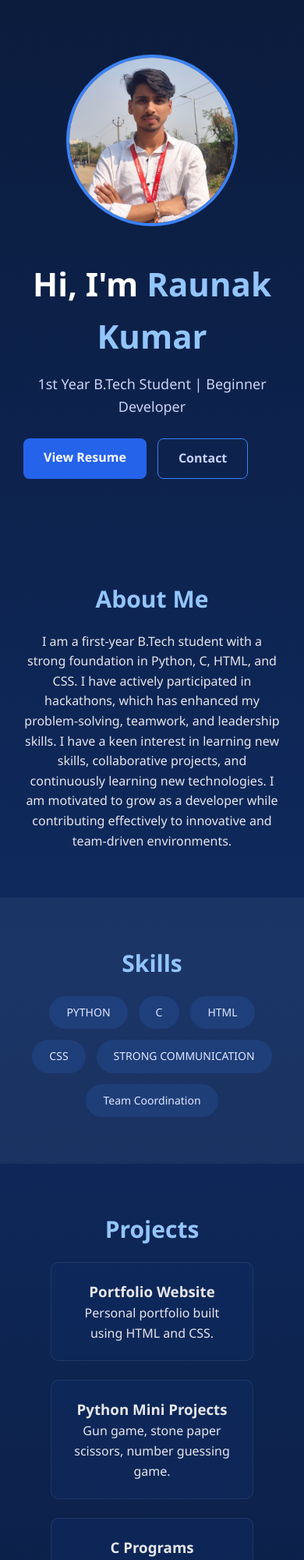
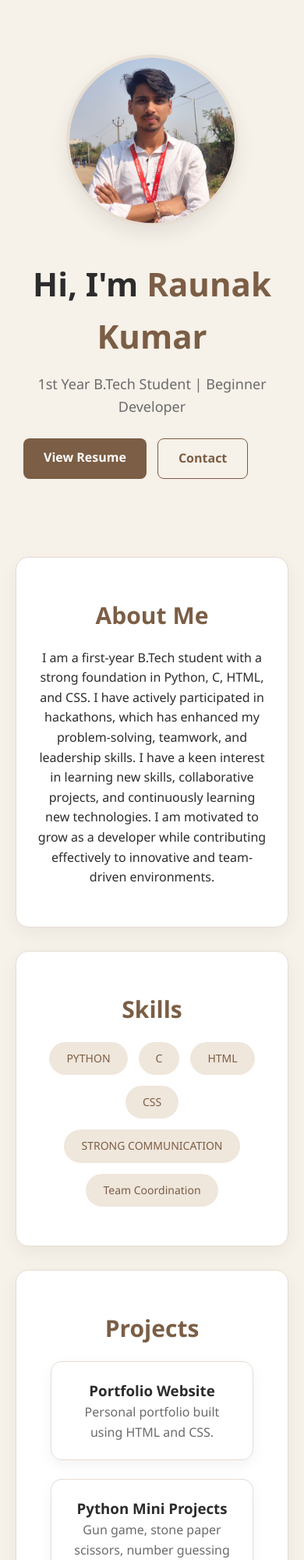
Before and after one commit to raunak76/My-Portfolio, a plain HTML site: page index.html in a window 390 px wide. Shown: the top 2000 px of the page at 78% size. Drawn offline with Linux system fonts and the light colour scheme.

Commit message:
Refactor CSS styles for improved design and layout
Updated styles for body, navbar, hero section, buttons, sections, skills, projects, and footer. Improved overall design and responsiveness.

```diff
--- a/style.css
+++ b/style.css
@@ -5,14 +5,10 @@
   font-family: "Segoe UI", Inter, sans-serif;
 }
 
+/* BODY */
 body {
-  background: linear-gradient(
-    180deg,
-    #0b1c3d 0%,
-    #0f2a5f 50%,
-    #0b1c3d 100%
-  );
-  color: #e5e7eb;
+  background: #f6f1e9;
+  color: #2c2c2c;
   line-height: 1.6;
 }
 
@@ -22,23 +18,29 @@ body {
   justify-content: space-between;
   align-items: center;
   padding: 18px 60px;
-  background: rgba(11, 28, 61, 0.9);
-  border-bottom: 1px solid rgba(255,255,255,0.08);
+  background: #ffffff;
+  border-bottom: 1px solid #e6ddd3;
+  box-shadow: 0 4px 12px rgba(0,0,0,0.04);
 }
 
-.navbar h2 {
-  color: #93c5fd;
+.logo h2 {
+  color: #7b5e45;
+}
+
+.logo span {
+  font-size: 12px;
+  color: #8b7d6b;
 }
 
 .navbar a {
   margin-left: 22px;
   text-decoration: none;
-  color: #c7d2fe;
+  color: #6b6b6b;
   font-weight: 500;
 }
 
 .navbar a:hover {
-  color: #ffffff;
+  color: #7b5e45;
 }
 
 /* HERO */
@@ -57,16 +59,16 @@ body {
 
 .hero h1 {
   font-size: 42px;
-  color: #ffffff;
+  color: #2c2c2c;
 }
 
 .hero span {
-  color: #93c5fd;
+  color: #7b5e45;
 }
 
 .subtitle {
   margin: 14px 0 26px;
-  color: #cbd5f5;
+  color: #6b6b6b;
   font-size: 18px;
 }
 
@@ -76,7 +78,8 @@ body {
   height: 220px;
   border-radius: 50%;
   object-fit: cover;
-  border: 4px solid #3b82f6;
+  border: 4px solid #e6ddd3;
+  box-shadow: 0 10px 24px rgba(0,0,0,0.08);
 }
 
 /* BUTTONS */
@@ -93,31 +96,35 @@ body {
 }
 
 .primary {
-  background: #2563eb;
+  background: #7b5e45;
   color: #ffffff;
+}
+
+.primary:hover {
+  background: #5f4633;
 }
 
 .secondary {
   background: transparent;
-  color: #c7d2fe;
-  border: 1px solid #3b82f6;
+  color: #7b5e45;
+  border: 1px solid #7b5e45;
 }
 
 /* SECTIONS */
 .section {
   padding: 70px 60px;
   text-align: center;
+  background: #ffffff;
+  margin: 40px 60px;
+  border-radius: 16px;
+  border: 1px solid #e6ddd3;
+  box-shadow: 0 8px 24px rgba(0,0,0,0.05);
 }
 
 .section h2 {
   font-size: 30px;
-  color: #93c5fd;
+  color: #7b5e45;
   margin-bottom: 18px;
-}
-
-/* LIGHT SECTIONS */
-.light {
-  background: rgba(255,255,255,0.05);
 }
 
 /* SKILLS */
@@ -129,8 +136,8 @@ body {
 }
 
 .skills span {
-  background: rgba(59,130,246,0.15);
-  color: #e0e7ff;
+  background: #efe6dc;
+  color: #7b5e45;
   padding: 10px 22px;
   border-radius: 999px;
   font-size: 14px;
@@ -147,17 +154,27 @@ body {
 .card {
   width: 260px;
   padding: 22px;
-  border-radius: 10px;
-  background: rgba(15, 42, 95, 0.6);
-  border: 1px solid rgba(255,255,255,0.08);
+  border-radius: 14px;
+  background: #ffffff;
+  border: 1px solid #e6ddd3;
+  box-shadow: 0 6px 18px rgba(0,0,0,0.05);
+}
+
+.card h3 {
+  color: #2c2c2c;
+}
+
+.card p {
+  color: #6b6b6b;
 }
 
 /* FOOTER */
 footer {
   text-align: center;
   padding: 18px;
-  border-top: 1px solid rgba(255,255,255,0.08);
-  color: #c7d2fe;
+  border-top: 1px solid #e6ddd3;
+  color: #8b7d6b;
+  margin-top: 40px;
 }
 
 /* MOBILE */
@@ -172,6 +189,7 @@ footer {
   }
 
   .section {
-    padding: 60px 30px;
+    margin: 30px 20px;
+    padding: 50px 25px;
   }
 }
```
